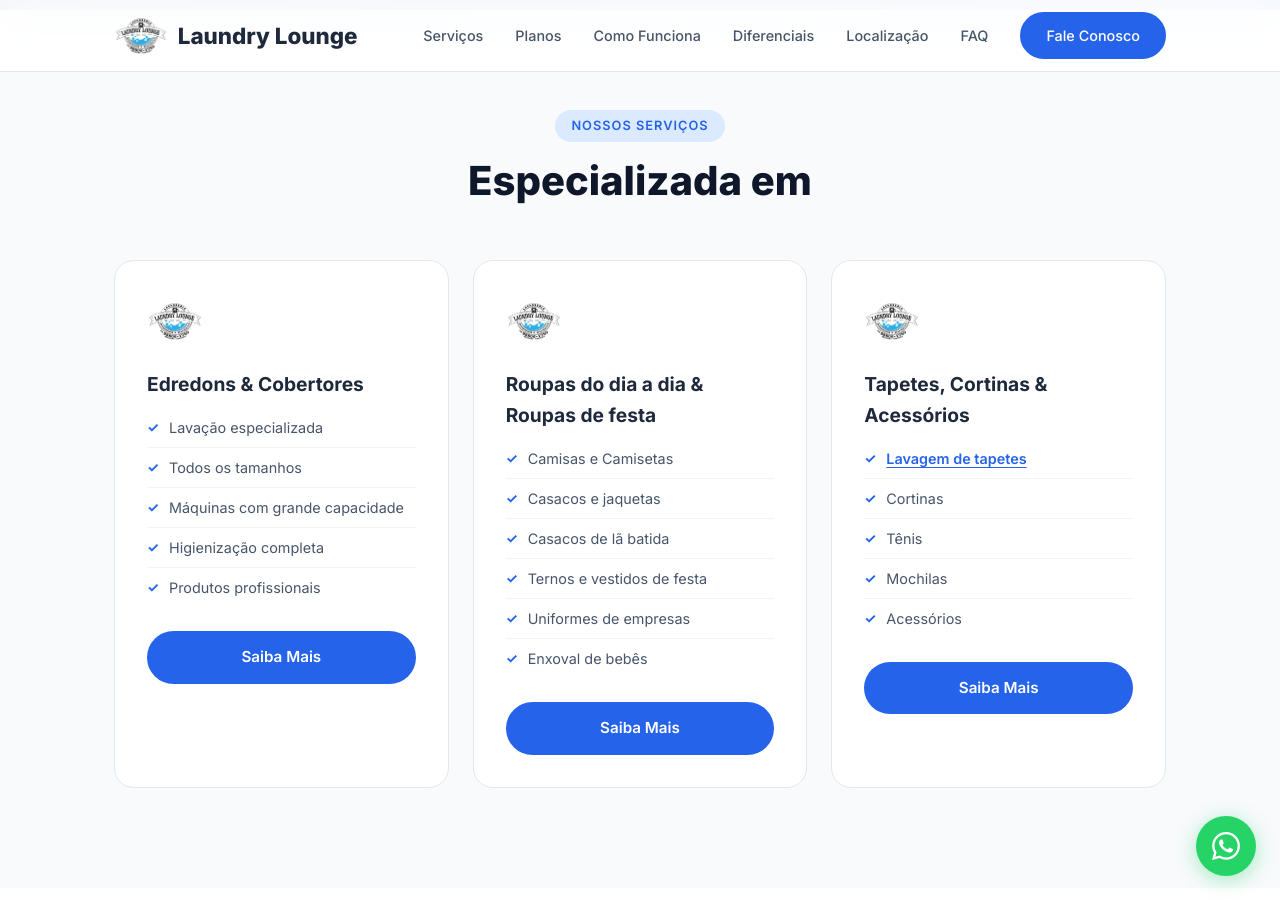
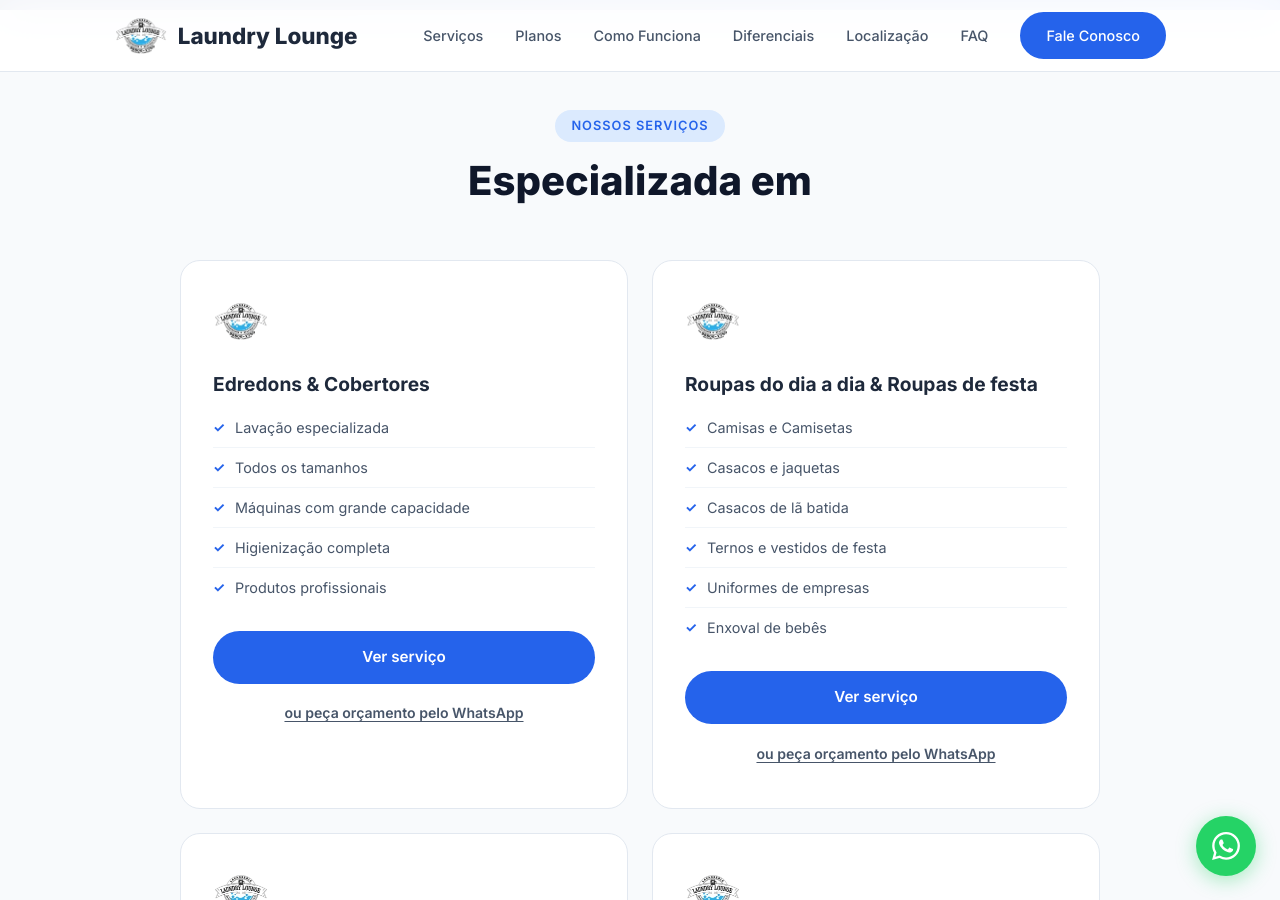
Before and after one commit to gabrielmilano/LaundryLoungeSite, a Jekyll site: the page built from index.html, in a window 1280 px wide and 900 px high, scrolled down 890 px. Built offline with Jekyll 4.4.1, drawn with Linux system fonts in a browser that asks for light colours; some of the changed text lies outside the part shown.

Commit message:
Home: cards de servico abrem as paginas e card de Planos Mensais
- botao principal de cada card leva a pagina do servico; WhatsApp vira link
  secundario com data-servico e data-posicao="home-card"
- novo card "Planos Mensais" (conteudo da secao de planos da home)
- grade de servicos em 2 colunas para os 4 cards
- lastmod da home 2026-10-04

Co-Authored-By: Claude Opus 5.5 <noreply@anthropic.com>

```diff
--- a/assets/css/style.css
+++ b/assets/css/style.css
@@ -542,8 +542,28 @@ img { max-width: 100%; display: block; }
 
 .services__grid {
     display: grid;
-    grid-template-columns: repeat(3, 1fr);
+    grid-template-columns: repeat(2, 1fr);
     gap: 24px;
+    max-width: 920px;
+    margin: 0 auto;
+}
+
+/* WhatsApp como opção secundária no card de serviço */
+.service-card__whatsapp {
+    display: flex;
+    align-items: center;
+    justify-content: center;
+    min-height: 44px;
+    margin-top: 8px;
+    font-size: 0.88rem;
+    font-weight: 600;
+    color: var(--gray-600);
+    text-decoration: underline;
+    text-underline-offset: 3px;
+}
+
+.service-card__whatsapp:hover {
+    color: var(--blue-600);
 }
 
 .service-card {
--- a/index.html
+++ b/index.html
@@ -129,8 +129,11 @@ last_modified_at: 2026-10-03
                         <li>Higienização completa</li>
                         <li>Produtos profissionais</li>
                     </ul>
-                    <a href="https://wa.me/5548988061750?text=Ol%C3%A1%21%20Tenho%20interesse%20em%20lavagem%20de%20edredons%20e%20cobertores!" class="btn btn--primary btn--block" target="_blank" rel="noopener">
-                        Saiba Mais
+                    <a href="/lavagem-de-edredom-e-cobertor-criciuma" class="btn btn--primary btn--block">
+                        Ver serviço
+                    </a>
+                    <a href="https://wa.me/5548988061750?text=Ol%C3%A1%21%20Tenho%20interesse%20em%20lavagem%20de%20edredons%20e%20cobertores!" class="service-card__whatsapp" target="_blank" rel="noopener" data-servico="edredom" data-posicao="home-card">
+                        ou peça orçamento pelo WhatsApp
                     </a>
                 </div>
                 <!-- Roupas do dia a dia & Roupas de festa -->
@@ -145,8 +148,11 @@ last_modified_at: 2026-10-03
                         <li>Uniformes de empresas</li>
                         <li>Enxoval de bebês</li>
                     </ul>
-                    <a href="https://wa.me/5548988061750?text=Ol%C3%A1%21%20Tenho%20interesse%20em%20lavagem%20de%20roupas!" class="btn btn--primary btn--block" target="_blank" rel="noopener">
-                        Saiba Mais
+                    <a href="/lavar-e-passar-roupas-criciuma" class="btn btn--primary btn--block">
+                        Ver serviço
+                    </a>
+                    <a href="https://wa.me/5548988061750?text=Ol%C3%A1%21%20Tenho%20interesse%20em%20lavagem%20de%20roupas!" class="service-card__whatsapp" target="_blank" rel="noopener" data-servico="roupas" data-posicao="home-card">
+                        ou peça orçamento pelo WhatsApp
                     </a>
                 </div>
                 <!-- Tapetes, Cortinas & Acessórios -->
@@ -160,8 +166,29 @@ last_modified_at: 2026-10-03
                         <li>Mochilas</li>
                         <li>Acessórios</li>
                     </ul>
-                    <a href="https://wa.me/5548988061750?text=Ol%C3%A1%21%20Tenho%20interesse%20em%20lavagem%20de%20tapetes%2C%20cortinas%20e%20acess%C3%B3rios!" class="btn btn--primary btn--block" target="_blank" rel="noopener">
-                        Saiba Mais
+                    <a href="/lavagem-de-tapetes-criciuma" class="btn btn--primary btn--block">
+                        Ver serviço
+                    </a>
+                    <a href="https://wa.me/5548988061750?text=Ol%C3%A1%21%20Tenho%20interesse%20em%20lavagem%20de%20tapetes%2C%20cortinas%20e%20acess%C3%B3rios!" class="service-card__whatsapp" target="_blank" rel="noopener" data-servico="tapete" data-posicao="home-card">
+                        ou peça orçamento pelo WhatsApp
+                    </a>
+                </div>
+                <!-- Planos Mensais -->
+                <div class="service-card" data-animate>
+                    <img src="assets/img/logo-sm.webp" srcset="assets/img/logo-sm.webp 112w, assets/img/logo.webp 240w" sizes="56px" alt="" class="service-card__icon-img" width="56" height="56" loading="lazy">
+                    <h3 class="service-card__title"><a href="/planos-mensais-lavanderia">Planos Mensais</a></h3>
+                    <ul class="service-card__features">
+                        <li>Somente Passadas</li>
+                        <li>Lavadas & Dobradas</li>
+                        <li>Lavadas & Passadas</li>
+                        <li>De 05 a 20 peças por semana</li>
+                        <li>Entrega programada</li>
+                    </ul>
+                    <a href="/planos-mensais-lavanderia" class="btn btn--primary btn--block">
+                        Ver planos
+                    </a>
+                    <a href="https://wa.me/5548988061750?text=Ol%C3%A1!%20Quero%20conhecer%20os%20planos%20mensais." class="service-card__whatsapp" target="_blank" rel="noopener" data-servico="planos" data-posicao="home-card">
+                        ou peça orçamento pelo WhatsApp
                     </a>
                 </div>
             </div>
```
Also changed, not shown: other parts of index.html (+1 -1 lines).
